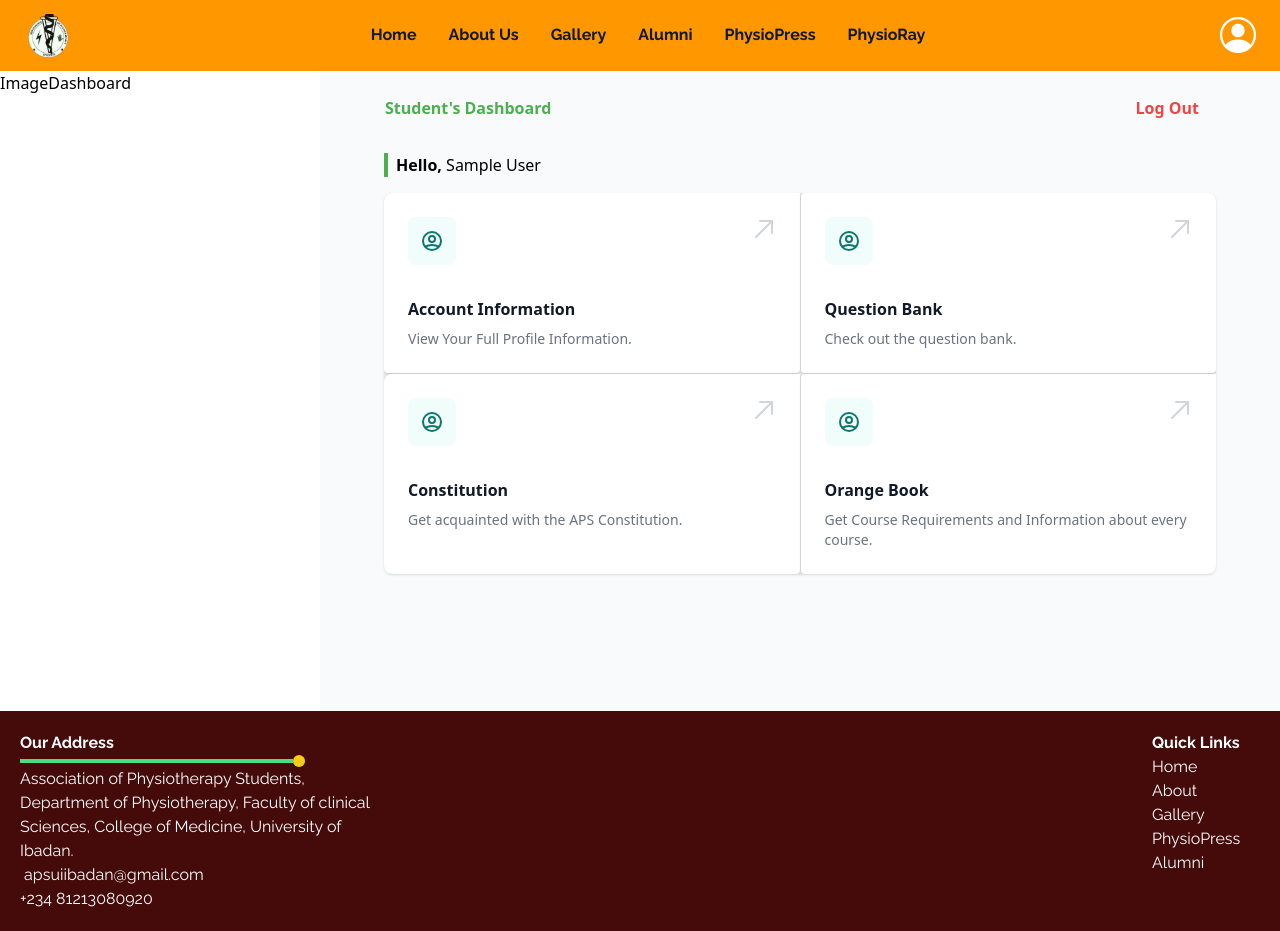
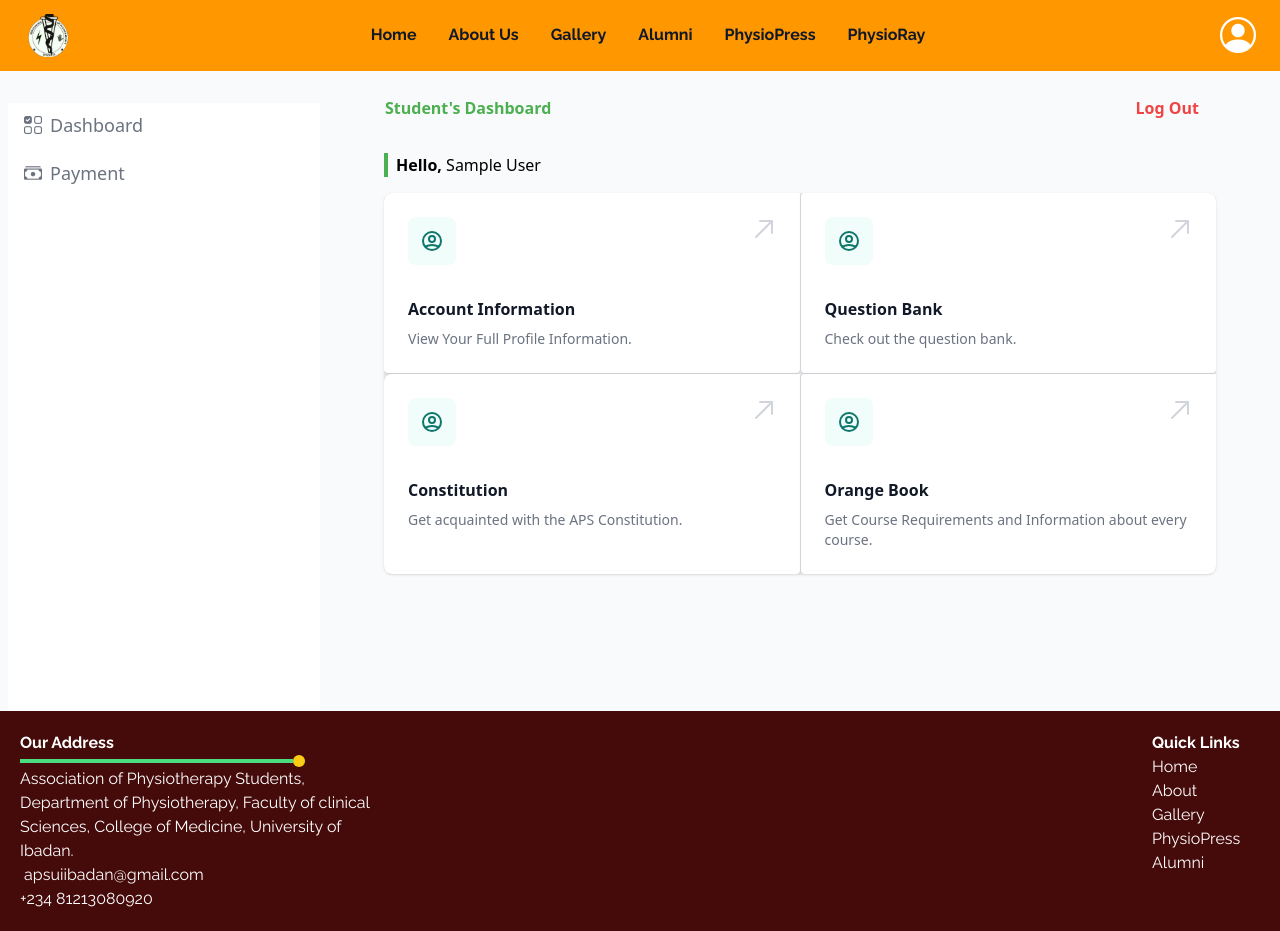
Before and after one commit to devPhysios/aps-website-frontend, a Vue app: page /dashboard in a window 1280 px wide. Built offline with nearby package versions, Linux system fonts and the light colour scheme; sample sign-in values are in the browser's storage; a web font is replaced by a local one.

Commit message:
Worked 0n Profile

```diff
--- a/src/components/DashBoardSideMenu.vue
+++ b/src/components/DashBoardSideMenu.vue
@@ -1,26 +1,38 @@
 <template>
-    <aside class="custom-transition flex gap-2 absolute top-0 left-0 w-[50%] z-10 h-full md:static md:w-80" :class="[sideMenu ? 'left-0' : 'left-[-1000px]']">
-        <button class="custom-transition z-100 absolute top-4 right-4 text-red-400 font-bold text-xl hover:text-red-600 md:hidden" @click="handleClick">X</button>
-        <div class="w-full h-full bg-white rounded-tr-lg md:rounded-tr-none">
-                <div class="flex">
-                    <span>Image</span>
+    <aside class="custom-transition flex gap-2 absolute top-0 left-0 w-[50%] pt-8 pl-2 z-10 h-full md:static md:w-80">
+        <div class="side-container">
+            <!-- First One -->
+            <RouterLink to="/dashboard">
+                <div class="sidemenu__items">
+                    <span>
+                        <i class="bi bi-ui-checks-grid"></i>
+                    </span>
                     <h3>Dashboard</h3>
                 </div>
+            </RouterLink>
+            <!-- Second One -->
+            <RouterLink to="/#">
+                <div class="sidemenu__items">
+                    <span>
+                        <i class="bi bi-cash-stack"></i>
+                    </span>
+                        <h3>Payment</h3>
+                </div>
+            </RouterLink>
         </div>
     </aside>
 </template>
 
 <script setup>
-const props = defineProps({
-    sideMenu: {
-        type: Boolean,
-        required: true
-    }
-})
+import { RouterLink } from 'vue-router'
+</script>
 
-const emit = defineEmits(['handleEmit'])
+<style scoped>
+.side-container {
+    @apply flex flex-col gap-1 w-full h-full bg-white rounded-tr-lg md:rounded-tr-none;
+}
 
-const handleClick = () => {
-    emit("handleEmit")
+.sidemenu__items {
+    @apply flex gap-2 font-medium text-gray-500 text-lg py-2 px-4 hover:shadow;
 }
-</script>
+</style>
--- a/src/utils/useSaveData.js
+++ b/src/utils/useSaveData.js
@@ -1,10 +1,12 @@
 import axios from 'axios';
 
 export const saveData = async (id, data) => {
+    const token = localStorage.getItem('studentToken')
     try {
         const response = await axios.patch(`http://localhost:8800/api/v1/dashboard/${id}`, data, {
             headers: {
-                'Content-Type': 'application/json'
+                'Content-Type': 'application/json',
+                'Authorization': `Bearer ${ token }`
             }
         });
 
--- a/src/views/Dashboard.vue
+++ b/src/views/Dashboard.vue
@@ -1,16 +1,9 @@
 <template>
     <section class="flex w-full h-[80vh] bg-gray-50 md:pb-0" v-if="store.user">
-        <div v-if="sideMenuOpen" @click="openSideMenu"
-            class="custom-transition fixed inset-0 bg-gray-500 z-10 opacity-60 md:hidden"></div>
-        <DashBoardSideMenu :sideMenu="sideMenuOpen" @handleEmit="openSideMenu" />
+        <DashBoardSideMenu />
         <!-- <main class="h-full w-full overflow-y-auto"> -->
             <div class="px-8 mx-auto w-full h-full md:w-[70%] overflow-y-auto">
                 <div class="flex justify-between items-center mt-2 p-px md:p-px">
-                    <!-- <span @click="openSideMenu"
-                        class="cursor pointer text-4xl text-aps-green hover:text-yellow-600 md:hidden">
-                        <i class="bi bi-filter-left"></i>
-                    </span> -->
-
                     <h2 class="my-4 font-semibold text-aps-green">
                         Student's Dashboard
                     </h2>
--- a/src/views/Profile.vue
+++ b/src/views/Profile.vue
@@ -1,9 +1,8 @@
 <template>
-    <div class="w-[95%] mx-auto h-full">
-            <h2 class="my-4 font-semibold text-aps-green">
-                            Profile Information
-            </h2>
-
+    <section class="flex">
+        <DashBoardSideMenu />
+        <div class="w-full mx-auto h-full pt-4 pl-4 bg-gray-50">
+            <h2 class="text-aps-green font-bold text-xl">Profile Information</h2>
             <div class="shadow py-4 px-4 max-w-[500px] mx-auto">
                 <div class="mb-4">
                     <div class="flex items-center justify-between">
@@ -12,11 +11,9 @@
                         </h3>
                         <button
                             class="text-blue-400 text-md font-semibold"
-                        :class="editMode ? 'cursor-not-allowed' : 'cursor-pointer'"
-                        :disabled="editMode"
-                        @click="editMode = true"
+                            @click="editMode = !editMode"
                         >
-                        Edit
+                            {{ !editMode ? "Open Edit" : "Close Edit" }}
                         </button>
                     </div>
                     <!-- First Parameter -->
@@ -76,7 +73,14 @@
                                 <span class="text-gray-400 border border-gray-100 px-2">
                                     <i class="bi bi-people text-2xl"></i>
                                 </span>
-                            <div class="text-gray-400 font-semibold">{{ store.user.set }}</div>
+                                <input
+                                type="text"
+                                class="font-semibold border-0 w-full focus:outline-0 bg-transparent"
+                                :class="editMode ? 'text-gray-400' : 'text-gray-300'"
+                                placeholder="Class Set e.g., 2k23"
+                                :readonly="!editMode"
+                                v-model="classSet"
+                            />
                             </div>
                         </div>
                     </div>
@@ -91,7 +95,8 @@
                             </span>
                             <input
                                 type="email"
-                            class="text-gray-400 font-semibold border-0 focus:outline-0"
+                                class="font-semibold border-0 w-full focus:outline-0"
+                                :class="editMode ? 'text-gray-400' : 'text-gray-300'"
                                 placeholder="No email address"
                                 :readonly="!editMode"
                                 v-model="emailAddress"
@@ -109,7 +114,8 @@
                             </span>
                             <input
                                 type="text"
-                            class="text-gray-400 font-semibold border-0 focus:outline-0"
+                                class="font-semibold border-0 w-full focus:outline-0"
+                                :class="editMode ? 'text-gray-400' : 'text-gray-300'"
                                 placeholder="Hall Of Residence"
                                 :readonly="!editMode"
                                 v-model="hallOfResidence"
@@ -127,7 +133,8 @@
                             </span>
                             <input
                                 type="text"
-                            class="text-gray-400 font-semibold border-0 focus:outline-0 w-full"
+                                class="font-semibold border-0 focus:outline-0 w-full"
+                                :class="editMode ? 'text-gray-400' : 'text-gray-300'"
                                 placeholder="Room Number e.g., A22"
                                 :readonly="!editMode"
                                 v-model="roomNumber"
@@ -146,7 +153,8 @@
                             <select
                                 v-model="selectedOption"
                                 :disabled="!editMode"
-                            class="w-full focus:outline-0 text-gray-400 font-semibold"
+                                class="w-full focus:outline-0 font-semibold"
+                                :class="editMode ? 'text-gray-400' : 'text-gray-300'"
                             >
                                 <option value="gender">Sex</option>
                                 <option value="male">Male</option>
@@ -168,7 +176,8 @@
                                 <input
                                     type="number"
                                     :readonly="!editMode"
-                                class="text-gray-400 font-semibold border-0 focus:outline-0 w-[50px] text-center"
+                                    class="font-semibold border-0 focus:outline-0 w-[50px] text-center"
+                                    :class="editMode ? 'text-gray-400' : 'text-gray-300'"
                                     v-model="month"
                                     maxlength="2"
                                     placeholder="mm"
@@ -177,7 +186,8 @@
                                 <input
                                     type="number"
                                     :readonly="!editMode"
-                                class="w-[50px] text-gray-400 font-semibold border-0 focus:outline-0 text-center"
+                                    class="w-[50px] font-semibold border-0 focus:outline-0 text-center"
+                                    :class="editMode ? 'text-gray-400' : 'text-gray-300'"
                                     v-model="day"
                                     maxlength="2"
                                     placeholder="dd"
@@ -247,9 +257,8 @@
                     </div>
                 </div>
             </div>
-
-
         </div>
+    </section>
 </template>
 
 <script setup>
@@ -257,6 +266,8 @@ import { useUserStore } from '@/stores/UserStore'
 import { saveData } from '@/utils/useSaveData'
 import { ref } from 'vue'
 import capitalize from '@/utils/capitalize'
+
+import DashBoardSideMenu from '@/components/DashBoardSideMenu.vue'
 
 const store = useUserStore()
 
@@ -269,6 +280,7 @@ const roomNumber = ref(store.user.roomNo || null)
 const selectedOption = ref(store.user.gender || "gender")
 const month = ref(store.user.monthOfBirth || null)
 const day = ref(store.user.dayOfBirth || null)
+const classSet = ref(store.user.classSet || null)
 
 const handleSubmit = async() => {
     const data = JSON.stringify({
@@ -278,7 +290,7 @@ const handleSubmit = async() => {
         roomNo: roomNumber.value,
         hallOfResidence: hallOfResidence.value,
         email: emailAddress.value,
-        matricNumber: store.user.matricNumber
+        classSet: classSet.value
     })
 
     const { jsonData } = await saveData(store.user.id, data)
```
Lines whose indentation alone changed are shown as unchanged.
